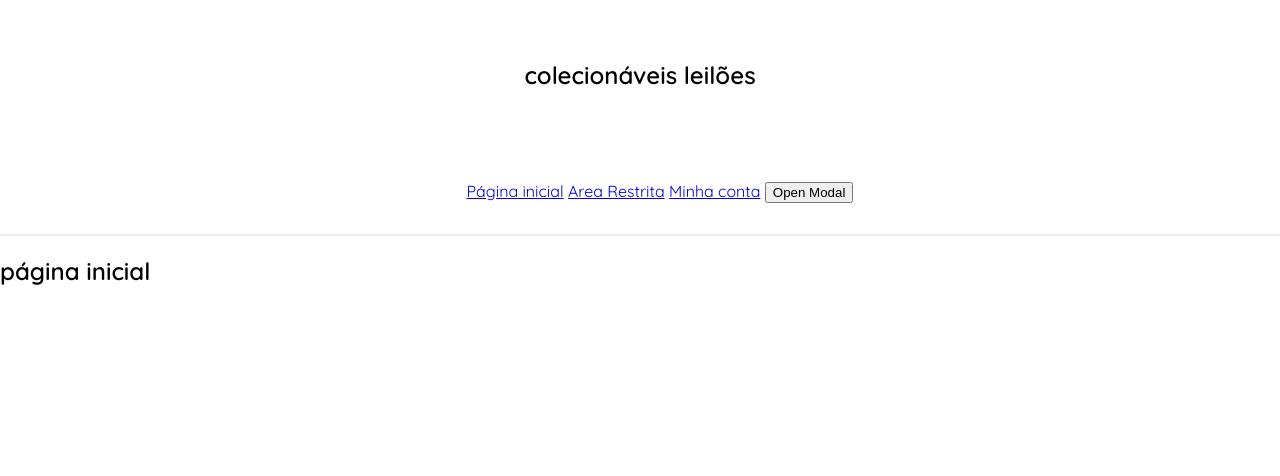
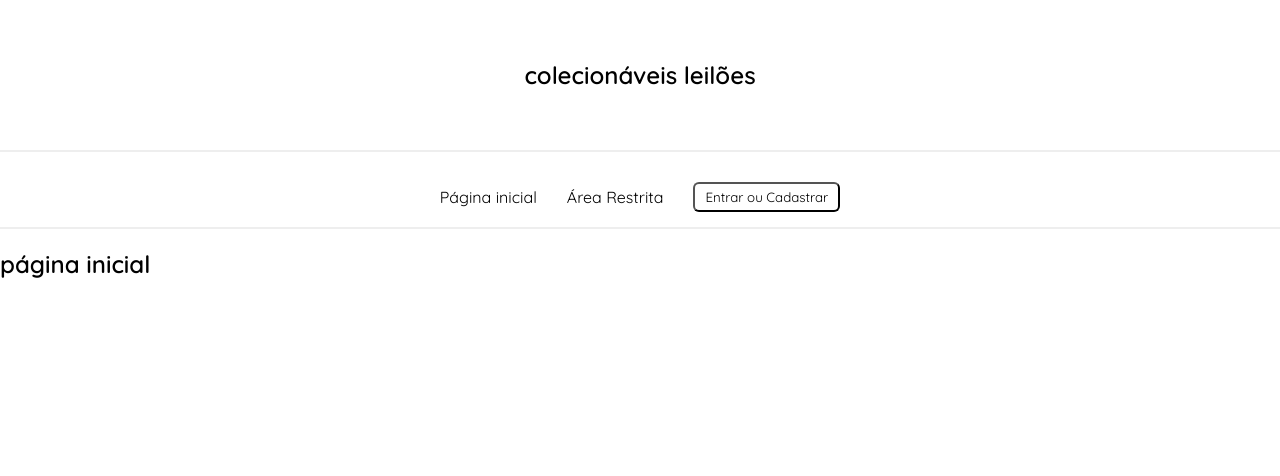
Before and after one commit to FabiJarro/SITE_LEILAO, a Flask app: page / in a window 1280 px wide. Shown: the top 476 px of the page. Run offline with Flask 3, Linux system fonts and the light colour scheme.

Commit message:
maias bonitinho, a parte do se o usuario está em sesão somente aparece o MinhaConta e quando não está apenas aparece o Entrar/cadastrar, css incluido da página inicial(base.html)

```diff
--- a/static/script_base.js
+++ b/static/script_base.js
@@ -3,15 +3,18 @@ var modal = document.getElementById("myModal");
 var btn = document.getElementById("myBtn");
 var span = document.getElementsByClassName("close")[0];
 
-btn.onclick = function() {
+if (btn) {
+    btn.onclick = function () {
         modal.style.display = "block";
     };
+}
 
-span.onclick = function() {
+
+span.onclick = function () {
     modal.style.display = "none";
 };
 
-window.onclick = function(event) {
+window.onclick = function (event) {
     if (event.target == modal) {
         modal.style.display = "none";
     }
@@ -37,7 +40,6 @@ document.getElementById("loginForm").addEventListener("submit", async (event) =>
         modal.style.display = "none";
         window.location.href = resposta.url;
     } else {
-    // Falhou: mostra mensagem
         const msg = document.getElementById("loginMsg");
         msg.textContent = "Usuário ou senha incorretos!";
     }
--- a/static/style.css
+++ b/static/style.css
@@ -37,21 +37,58 @@ header {
   text-align: center;
   padding: 40px 20px;
   color: black;
+  border-bottom: 2px solid #eee;
 }
 
 header h1 {
   font-size: 3rem;
   margin: 0;
   text-shadow: 2px 2px 6px rgba(0, 0, 0, 0.3);
+
 }
 
 
-nav {
-  background: white;
+.navPrincipal {
+  display: flex;
+  justify-content: center; /* centraliza o menu na horizontal */
+  margin: 15px 0;
+  border-bottom: 2px solid #eee;
+  padding: 15px
+
+}
+
+.navPrincipal ul {
+  list-style: none; /* tira as bolinhas */
   display: flex;
   justify-content: center;
-  padding: 15px;
-  border-bottom: 2px solid #eee;
+  align-items: center;
+  gap: 30px; /* espaçamento entre os itens */
+  padding: 0;
+  margin: 0;
+}
+
+.navPrincipal a {
+  text-decoration: none;
+  color: rgb(0, 0, 0);
+  transition: 0.3s;
+}
+
+
+
+.navPrincipal button {
+  background-color: white;
+  /* border: 2px solid rgb(0, 0, 0); */
+  color: rgb(0, 0, 0);
+  padding: 5px 10px;
+  border-radius: 6px;
+  cursor: pointer;
+  transition: 0.3s;
+  font-family: 'Quicksand';
+}
+
+.navPrincipal button:hover {
+  background-color: rgb(255, 255, 255);
+  color: rgb(0, 0, 0);
 }
 
 
--- a/templates/base.html
+++ b/templates/base.html
@@ -66,14 +17,18 @@
     <h2>colecionáveis leilões</h2>
   </header>
 
-    <nav>
+  <nav class="navPrincipal">
     <ul>
-            <a href="/">Página inicial</a>
-            <a href="/login_AR">Area Restrita</a>
-            <a href="/minhaconta">Minha conta</a>
+      <li><a href="/">Página inicial</a></li>
+      <li><a href="/login_AR">Área Restrita</a></li>
 
-
-            <button id="myBtn">Open Modal</button>
+      {% if 'usuario_logado' in session %}
+      <li><a href="/minhaconta">Minha conta</a></li>
+      {% else %}
+      <li><button id="myBtn">Entrar ou Cadastrar</button></li>
+      {% endif %}
+    </ul>
+  </nav>
 
   <div id="myModal" class="modal">
 
--- a/templates/index.html
+++ b/templates/index.html
@@ -39,7 +39,6 @@
     <p>&copy; 2025 leilão</p>
 </footer>
 
-<script src="/static/script_paginainicial.js"> </script>
 
 
 {%endblock%}
--- a/views.py
+++ b/views.py
@@ -11,6 +11,7 @@ SENHA_ADM="1234"
 
 @app.route('/')
 def paginainicial():
+    print(session)
     produto_destaque=Produtos.query.order_by(Produtos.id_produto).all()
     lista_produto=Produtos.query.order_by(Produtos.id_produto)
     email_logado = session.get('usuario_logado')
--- a/views_autenticacao.py
+++ b/views_autenticacao.py
@@ -64,7 +64,7 @@ def login_AR():
             return redirect(proxima)
         else:
             flash('Usuário ou senha inválidos. Tente novamente.', "erro")
-            return redirect(url_for('login_AR'), proxima=proxima)
+            return redirect(url_for('login_AR'))
 
     return render_template('login_AR.html', titulo="login- area restrita", proxima=proxima)
 
@@ -72,7 +72,6 @@ def login_AR():
 @app.route('/logout')
 def logout():
     session.clear()
-    session['usuario_logado']=None
     flash("Você foi deslogado", "info")
     resposta = make_response(redirect(url_for('paginainicial')))
     resposta.set_cookie('usuario_email', '', expires=0)
```
Also changed, not shown: other parts of static/style.css (+80 -0 lines), other parts of templates/base.html (+8 -58 lines), notas/Meu deus já é dia 30 MEU DEUS.txt (+5 -3 lines), templates/entrar.html (deleted, +0 -37 lines), static/script_paginainicial.js (deleted). Lines whose indentation alone changed are shown as unchanged.
